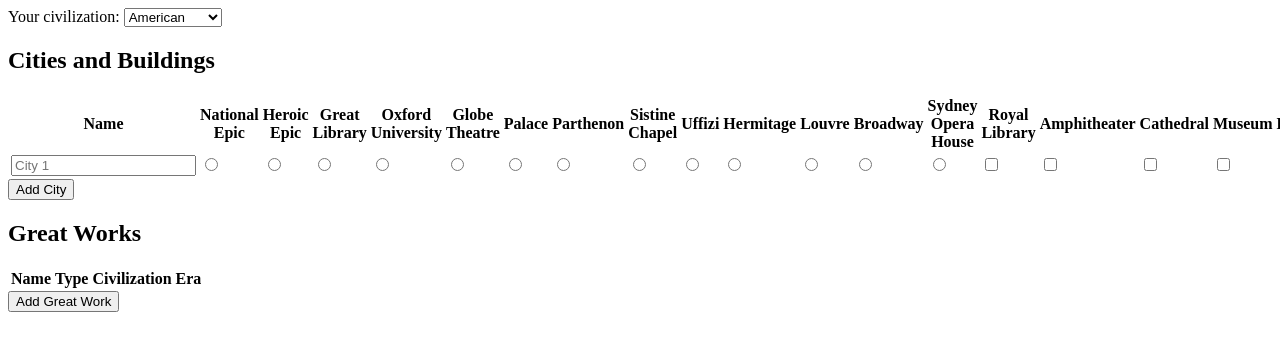
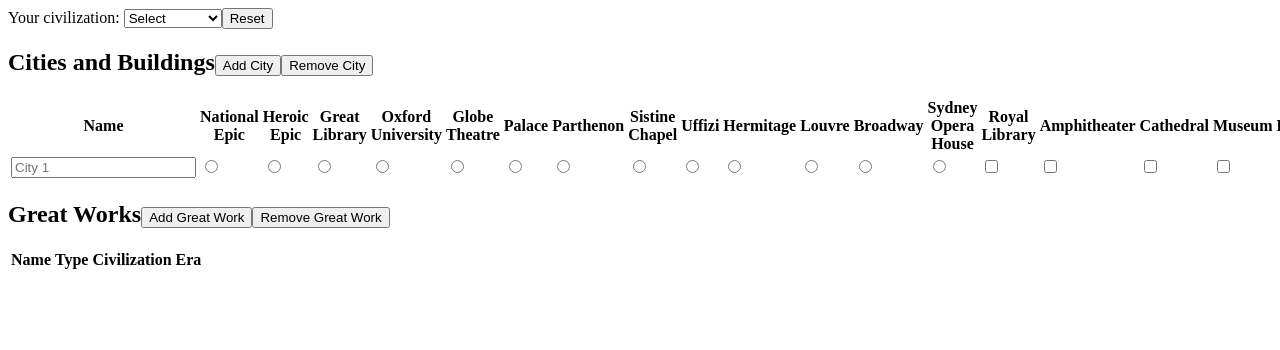
Before and after one commit to SSpectre/civilization-v-great-works-optimizer, a React (Vite) app: page / in a window 1280 px wide. Shown: the top 350 px of the page. Built offline with nearby package versions, Linux system fonts and the light colour scheme.

Commit message:
Added restrictions and total tracking to adding/removing table rows

```diff
--- a/src/App.tsx
+++ b/src/App.tsx
@@ -1,16 +1,90 @@
-import { useState } from 'react'
+import { useState, useRef } from 'react'
 import './App.css'
 import GreatWorksTable from './GreatWorksTable'
 import CitiesTable from './CitiesTable'
 import CivilizationSelect from './CivilizationSelect'
 
 function App() {
+    const defaultCityNumber: number = 1;
+    const defaultWorkNumber: number = 0;
+
+    const defaultGreatWorkTypes: {[key: string]: number} = {
+        writing: 0,
+        art: 0,
+        music: 0,
+        artifact: 0
+    };
+
+    const defaultSlots: {[key: string]: number} = defaultGreatWorkTypes;
+
+    const [cityNumber, setCityNumber] = useState(defaultCityNumber);
+
+    const [workNumber, setWorkNumber] = useState(defaultWorkNumber);
+    const [greatWorkTypes, setGreatWorkTypes] = useState(defaultGreatWorkTypes);
+
+    let lastWorkType = useRef("");
+
+    function addCity() {
+        setCityNumber(cityNumber + 1);
+    }
+
+    function removeCity() {
+        if (cityNumber > defaultCityNumber) {
+            setCityNumber(cityNumber - 1);
+        }
+    }
+
+    function addGreatWork() {
+        setWorkNumber(workNumber + 1);
+        lastWorkType.current = "";
+    }
+
+    function removeGreatWork() {
+        if (workNumber > defaultWorkNumber) {
+            setWorkNumber(workNumber - 1);
+
+            if (lastWorkType.current != "") {
+                let totals = greatWorkTypes;
+                totals[lastWorkType.current]--;
+
+                setGreatWorkTypes(totals);
+            }
+        }
+    }
+
+    function selectGreatWorkType(value: string, oldValue: string, tableRow: number) {
+        let totals = greatWorkTypes;
+
+        totals[value]++;
+        if (oldValue != "") {
+            totals[oldValue]--;
+        }
+
+        setGreatWorkTypes(totals);
+
+        if (tableRow == workNumber) {
+            lastWorkType.current = value;
+        }
+
+        alert(greatWorkTypes["writing"] + ", " + greatWorkTypes["art"] + ", " + greatWorkTypes["music"] + ", " + greatWorkTypes["artifact"]);
+    }
+
+    function reset() {
+        setCityNumber(defaultCityNumber);
+
+        setWorkNumber(defaultWorkNumber);
+        let workTypes = Object.keys(greatWorkTypes);
+        workTypes.forEach((key) => greatWorkTypes[key] = defaultWorkNumber);
+    }
+
     return (
         <div>
             <label htmlFor='civilization-select'>Your civilization: </label>
             <CivilizationSelect name={"civilization-select"}/>
-            <CitiesTable />
-            <GreatWorksTable />
+            <button onClick={reset}>Reset</button>
+            <CitiesTable defaultCityNumber={defaultCityNumber} cityNumber={cityNumber} addCity={addCity} removeCity={removeCity} />
+            <GreatWorksTable defaultWorkNumber={defaultWorkNumber} workNumber={workNumber} addGreatWork={addGreatWork} removeGreatWork={removeGreatWork}
+                selectGreatWorkType={selectGreatWorkType} />
         </div>
     );
 }
--- a/src/CitiesTable.tsx
+++ b/src/CitiesTable.tsx
@@ -1,13 +1,15 @@
 import City from "./City";
 import { useState } from "react";
 
-export default function CitiesTable() {
-    const [cityNumber, setCityNumber] = useState(1);
+interface CitiesTableProps {
+    defaultCityNumber: number;
+    cityNumber: number;
 
-    function addCity() {
-        setCityNumber(cityNumber + 1);
-    }
+    addCity: () => void;
+    removeCity: () => void;
+}
 
+export default function CitiesTable({defaultCityNumber, cityNumber, addCity, removeCity}: CitiesTableProps) {
     const cities = [];
     for (let i = 1; i <= cityNumber; i++) {
         cities.push(
@@ -17,7 +19,11 @@
 
     return (
         <div>
-            <h2>Cities and Buildings</h2>
+            <div>
+                <h2 className="table-header">Cities and Buildings</h2>
+                <button onClick={addCity}>Add City</button>
+                <button onClick={removeCity}>Remove City</button>
+            </div>
             <table id="city-building-table">
                 <thead>
                 <tr>
@@ -50,7 +56,6 @@
                     {cities}
                 </tbody>
             </table>
-            <button onClick={addCity}>Add City</button>
         </div>
     );
 }
--- a/src/CivilizationSelect.tsx
+++ b/src/CivilizationSelect.tsx
@@ -1,6 +1,7 @@
 export default function CivilizationSelect({name}: Readonly<{name: string}>) {
     return (
         <select name={name} id={name}>
+            <option value="" disabled selected>Select</option>
             <option value="american">American</option>
             <option value="arabian">Arabian</option>
             <option value="assyrian">Assyrian</option>
--- a/src/GreatWork.tsx
+++ b/src/GreatWork.tsx
@@ -1,13 +1,23 @@
 import CivilizationSelect from "./CivilizationSelect"
 
-export default function GreatWork({workNumber}: Readonly<{workNumber: number}>) {
+interface GreatWorkProps {
+    workNumber: number;
+
+    selectGreatWorkType: (value: string, oldValue: string, tableRow: number) => void;
+}
+
+export default function GreatWork({workNumber, selectGreatWorkType}: GreatWorkProps) {
+    let oldType: string;
+
     return(
         <tr>
             <td>
                 <input type="text" id={"work-" + workNumber} name={"work-" + workNumber} placeholder={"Work " + workNumber} />
             </td>
             <td>
-                <select name={"type-select-" + workNumber} id={"type-select-" + workNumber}>
+                <select name={"type-select-" + workNumber} id={"type-select-" + workNumber} onFocus={(e) => oldType = e.target.value}
+                    onChange={(e) => selectGreatWorkType(e.target.value, oldType, workNumber)}>
+                    <option value="" disabled selected>Select</option>
                     <option value="writing">Writing</option>
                     <option value="art">Art</option>
                     <option value="music">Music</option>
@@ -19,6 +29,7 @@
             </td>
             <td>
                 <select name={"era-select-" + workNumber} id={"era-select-" + workNumber}>
+                    <option value="" disabled selected>Select</option>
                     <option value="ancient">Ancient</option>
                     <option value="classical">Classical</option>
                     <option value="medieval">Medieval</option>
--- a/src/GreatWorksTable.tsx
+++ b/src/GreatWorksTable.tsx
@@ -1,23 +1,30 @@
 import { useState } from "react";
 import GreatWork from "./GreatWork";
 
-export default function GreatWorksTable() {
-    const [workNumber, setWorkNumber] = useState(0);
+interface GreatWorksTableProps {
+    defaultWorkNumber: number;
+    workNumber: number;
 
-    function addGreatWork() {
-        setWorkNumber(workNumber + 1);
-    }
+    addGreatWork: () => void;
+    removeGreatWork: () => void;
+    selectGreatWorkType: (value: string, oldValue: string, tableRow: number) => void;
+}
+
+export default function GreatWorksTable({defaultWorkNumber, workNumber, addGreatWork, removeGreatWork, selectGreatWorkType}: GreatWorksTableProps) {
+
 
     const greatWorks = [];
-    for (let i = 0; i < workNumber; i++) {
+    for (let i = defaultWorkNumber; i < workNumber; i++) {
         greatWorks.push(
-            <GreatWork workNumber={i+1} />
+            <GreatWork workNumber={i+1} selectGreatWorkType={selectGreatWorkType} />
         );
     }
 
     return(
         <div>
-            <h2>Great Works</h2>
+            <h2 className="table-header">Great Works</h2>
+            <button onClick={addGreatWork}>Add Great Work</button>
+            <button onClick={removeGreatWork}>Remove Great Work</button>
             <table id="great-works-table">
                 <thead>
                     <tr>
@@ -31,7 +38,6 @@
                     {greatWorks}
                 </tbody>
             </table>
-            <button onClick={addGreatWork}>Add Great Work</button>
         </div>
     );
 }
--- a/src/index.css
+++ b/src/index.css
@@ -0,0 +1,3 @@
+.table-header {
+    display: inline-block;
+}
```
